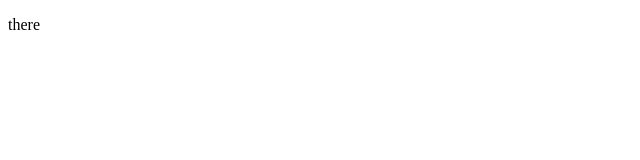
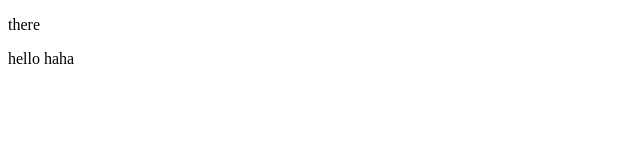
Before and after one commit to freakins/GitTesting, a plain HTML site: page index.html in a window 1280 px wide. Shown: the full height of the page, 0-640 px from the left. Drawn offline with Linux system fonts and the light colour scheme.

Commit message:
Signed-off-by: Tom Vogt <vogt_tom@gmx.net>

```diff
--- a/index.html
+++ b/index.html
@@ -6,5 +6,6 @@
 </head>
 <body>
 <p>there</p>
+hello haha
 </body>
 </html>
```
